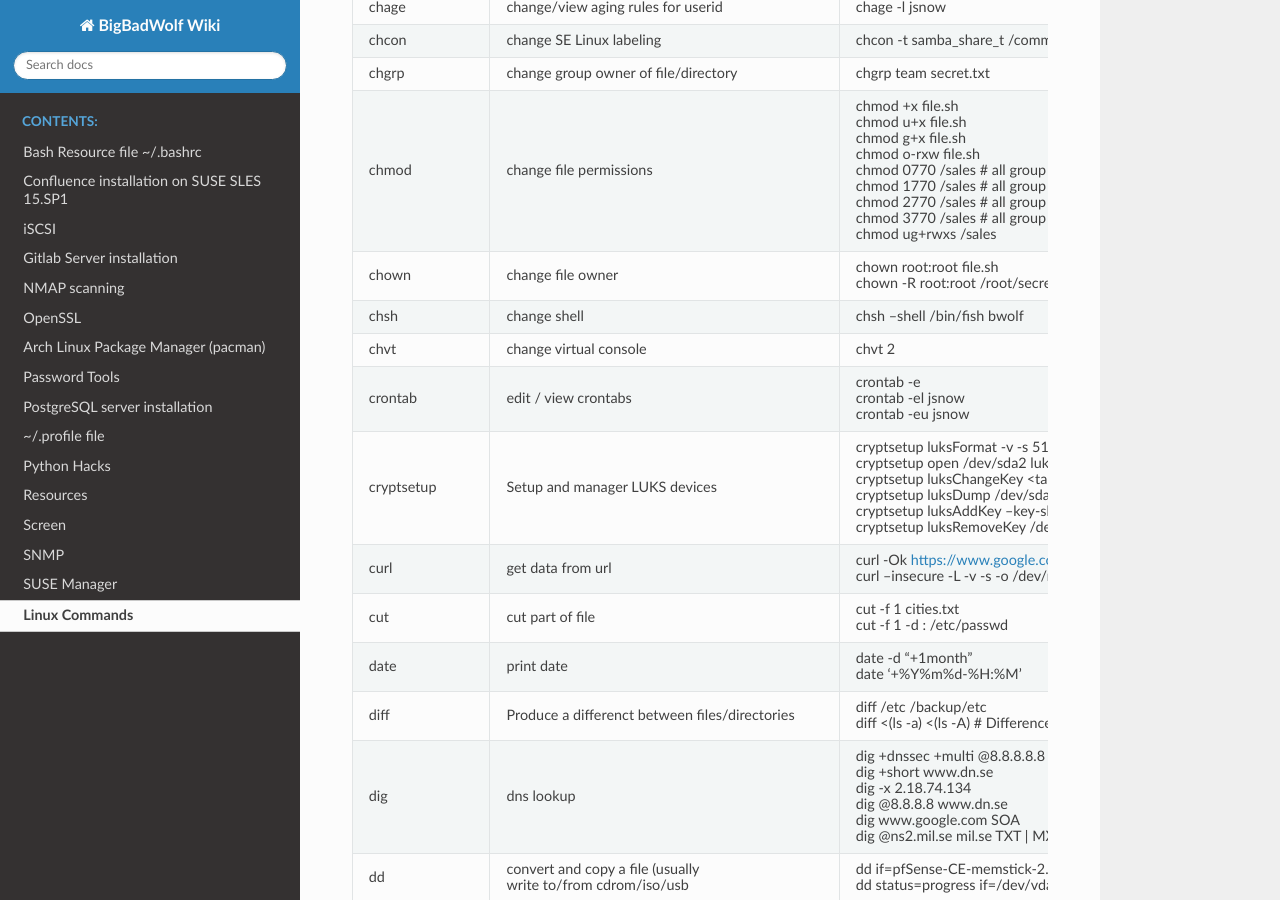
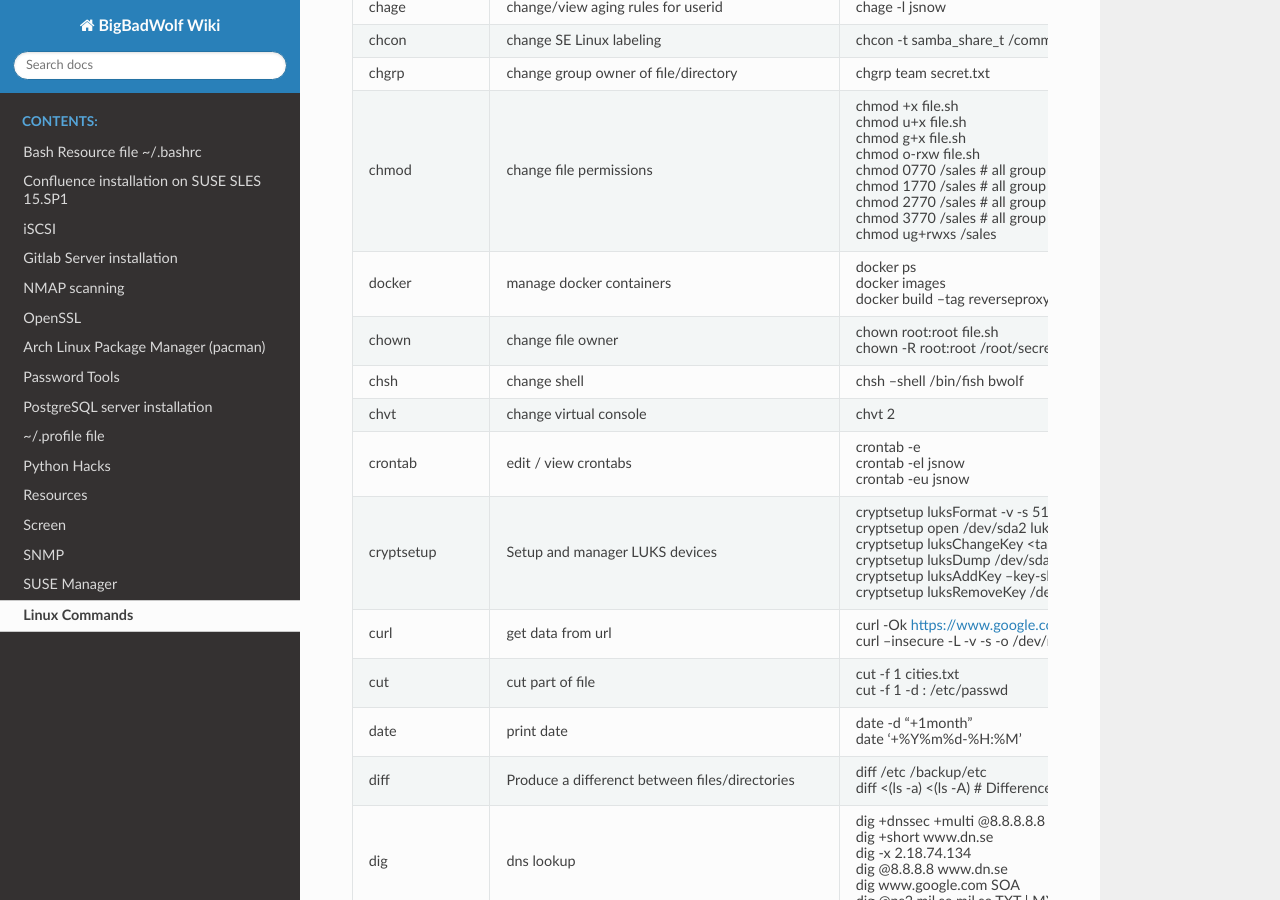
Before and after one commit to p3ll1n0r3/readthedocs, a Sphinx documentation site: the page built from docs/linux.rst, in a window 1280 px wide and 900 px high, scrolled down 415 px. Built offline with Sphinx 7.4.7 and the Read the Docs theme 2.0.0, drawn with Linux system fonts in a browser that asks for light colours.

Commit message:
Update linux.rst

```diff
--- a/docs/linux.rst
+++ b/docs/linux.rst
@@ -40,6 +40,10 @@ chmod           change file permissions |br|		chmod +x file.sh |br|
                   					chmod 2770 /sales			# all group members can add/delete from folder, read/write other's files |br|
                   					chmod 3770 /sales			# all group members can add/delete from folder, only owner can delete its own files  |br|
                   					chmod ug+rwxs /sales |br|
+
+docker		manage docker containers		docker ps |br|
+							docker images |br|
+							docker build --tag reverseproxy:1.0 . |br|
 
 chown           change file owner |br|			chown root:root file.sh |br|
                  					chown -R root:root /root/secret |br|
```
